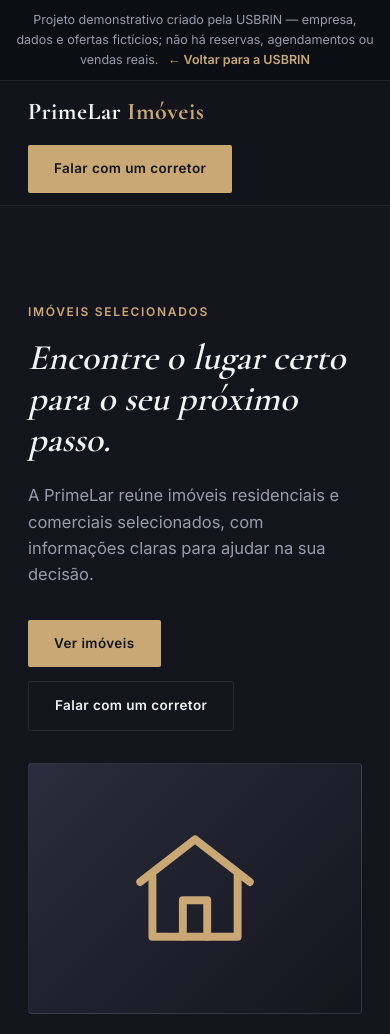
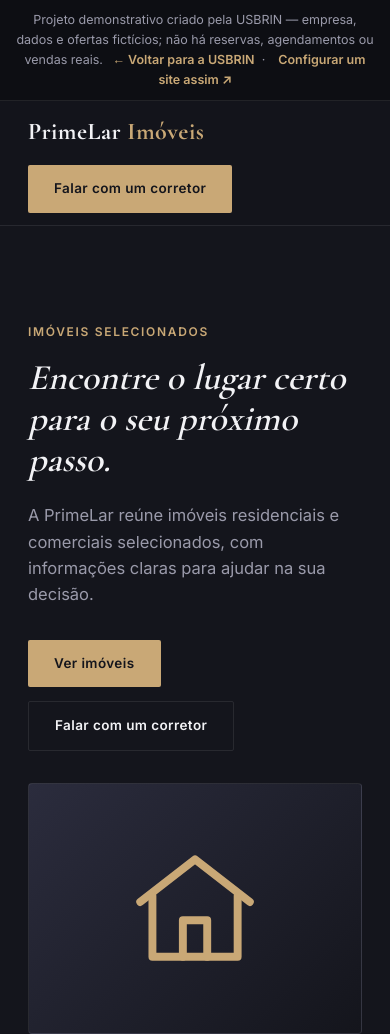
Before and after one commit to usbrin/usbrin-site, a plain HTML site: page demo-imobiliaria.html in a window 390 px wide. Shown: the top 1034 px of the page. Drawn offline with nearby package versions, Linux system fonts and the light colour scheme.

Commit message:
feat: link imobiliaria demonstration to Studio configurator

```diff
--- a/demo-imobiliaria.html
+++ b/demo-imobiliaria.html
@@ -114,7 +114,7 @@ section[id], #aviso-demonstracao{scroll-margin-top:110px;}
 </head>
 <body>
 
-<div class="case-bar" id="aviso-demonstracao">Projeto demonstrativo criado pela USBRIN — empresa, dados e ofertas fictícios; não há reservas, agendamentos ou vendas reais. <a href="index.html">← Voltar para a USBRIN</a></div>
+<div class="case-bar" id="aviso-demonstracao">Projeto demonstrativo criado pela USBRIN — empresa, dados e ofertas fictícios; não há reservas, agendamentos ou vendas reais. <a href="index.html">← Voltar para a USBRIN</a> &nbsp;·&nbsp; <a href="studio.html?demo=imobiliaria">Configurar um site assim ↗</a></div>
 
 <header>
   <div class="container">
```
